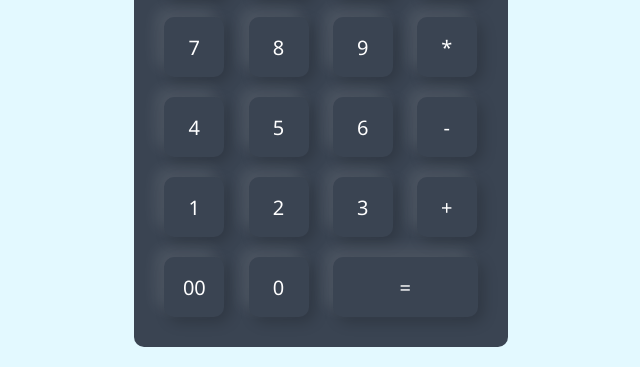
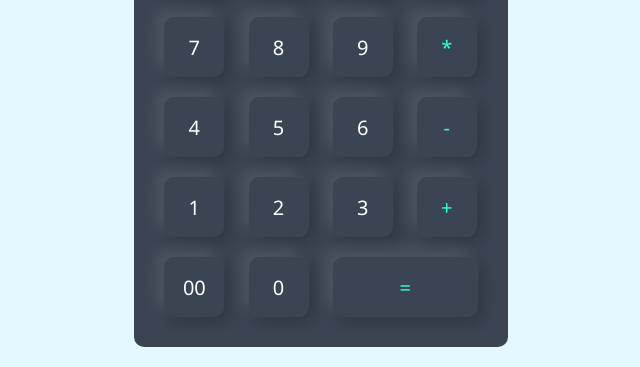
Before and after one commit to olamide-code/myCalculator, a plain HTML site: page index.html in a window 1280 px wide. Shown: the part 333-700 px from the top of the page, 319-959 px from the left. Drawn offline with Linux system fonts and the light colour scheme.

Commit message:
my completed project

```diff
--- a/index.html
+++ b/index.html
@@ -23,24 +23,24 @@
                     <input type="button" value="7" onclick="display.value += '7' ">
                     <input type="button" value="8" onclick="display.value += '8' " >
                     <input type="button" value="9" onclick="display.value += '9' " >
-                    <input type="button" value="*" onclick="display.value += '*' " >
+                    <input type="button" value="*" onclick="display.value += '*' " class="operator">
                 </div>
                 <div>
                     <input type="button" value="4" onclick="display.value +='4' " >
                     <input type="button" value="5" onclick="display.value += '5' " >
                     <input type="button" value="6" onclick="display.value += '6' " >
-                    <input type="button" value= "-"  onclick="display.value += '-' " >
+                    <input type="button" value= "-"  onclick="display.value += '-' " class="operator">
                 </div>
                 <div>
                     <input type="button" value="1" onclick="display.value += '1' ">
                     <input type="button" value="2" onclick="display.value += '2' ">
                     <input type="button" value="3" onclick="display.value += '3' ">
-                    <input type="button" value="+" onclick="display.value += '+' ">
+                    <input type="button" value="+" onclick="display.value += '+' " class="operator">
                 </div>
                 <div>
                     <input type="button" value="00" onclick="display.value += '00' ">
                     <input type="button" value="0" onclick="display.value +=   '0' ">
-                    <input type="button" value="=" onclick="display.value = eval(display.value)" class="equal">
+                    <input type="button" value="=" onclick="display.value = eval(display.value)" class="equal operator">
                 </div>
             </form>
         </div>
--- a/main.css
+++ b/main.css
@@ -55,3 +55,8 @@ form  input.operator
 {
     color: #33ffd8;
 }
+
+.operator
+{
+    color: #33ffd8;
+}
```
